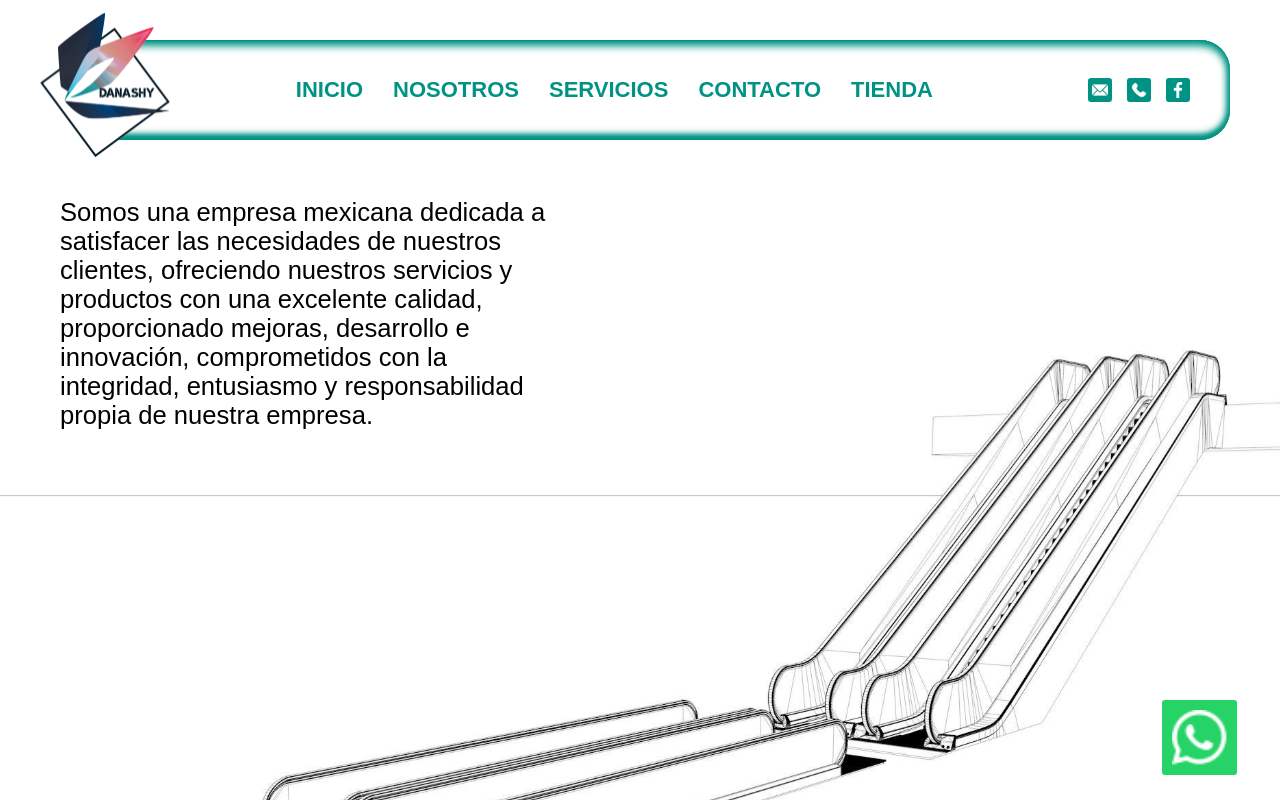
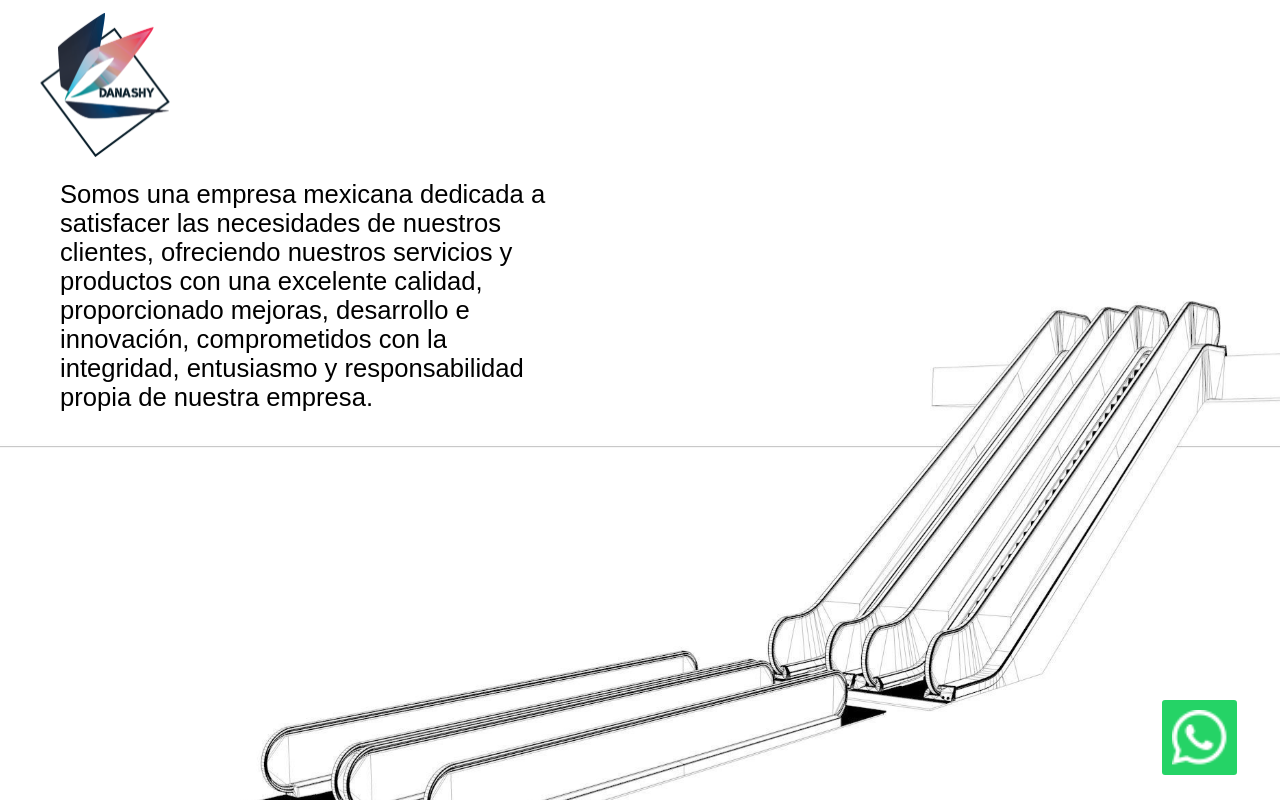
Before and after one commit to DanashyDEV/danashy-landing, a Next.js app: page /components/AboutSection in a window 1280 px wide. Shown: the top 800 px of the page. Built offline with nearby package versions, Linux system fonts and the light colour scheme; a web font is replaced by a local one.

Commit message:
Adding responsive footer adding feactures

```diff
--- a/src/app/components/AboutSection/AboutSection.module.css
+++ b/src/app/components/AboutSection/AboutSection.module.css
@@ -1,5 +1,5 @@
 .about {
-  margin-top: 98px;
+  padding-top: 98px;
   width: 100%;
   height: 100vh;
   min-height: 1200px;
@@ -29,7 +29,7 @@
 
 .text1 {
   padding-right: 60px;
-  top: 100px;
+  top: 180px;
   left: 60px;
   text-align: left;
 }
--- a/src/app/components/Footer/page.jsx
+++ b/src/app/components/Footer/page.jsx
@@ -60,7 +60,7 @@ export default function Footer() {
           &nbsp;&nbsp;contacto@danashy.mx
         </div>
       </div>
-      <div className={styles.legend}>© 2023 Danashy - Servicios Integrales</div>
+      <div className={styles.legend}>© 2024 Danashy - Servicios Integrales</div>
     </section>
   );
 }
--- a/src/app/components/HomeSection/page.jsx
+++ b/src/app/components/HomeSection/page.jsx
@@ -27,7 +27,7 @@ export default function HomeSection() {
           tu organización, desde edificios y plazas comerciales hasta unidades
           habitacionales.
         </p>
-        <Link href="/" className={styles.contact}>
+        <Link href="#contact" className={styles.contact}>
           CONTÁCTANOS
         </Link>
       </div>
--- a/src/app/components/Navbar/Navbar.module.css
+++ b/src/app/components/Navbar/Navbar.module.css
@@ -3,11 +3,15 @@
   top: 10px;
   left: 30px;
   z-index: 10;
+  -webkit-animation: slide-bottom 1s both;
+  animation: slide-bottom 1s both;
 }
 
 .hamburguer {
   display: none;
   background-color: var(--ligth-transparent);
+  -webkit-animation: slide-bottom 1s both;
+  animation: slide-bottom 1s both;
 }
 
 .menu {
@@ -25,7 +29,9 @@
     0px 1px 1px 0px var(--primary-color) inset;
   backdrop-filter: blur(20px);
   overflow: hidden;
-  overflow-y: hidden;
+  clip-path: polygon(0 0%, 0 0, 0 100%, 0% 100%);
+  -webkit-animation: slide2-bottom 1.2s both;
+  animation: slide2-bottom 1.2s both;
   z-index: 9;
 }
 
@@ -127,6 +133,9 @@
     left: 0;
     border-radius: 0;
     transition-duration: 1s;
+    clip-path: polygon(0 0, 100% 0, 100% 100%, 0 100%);
+    -webkit-animation: none;
+    animation: none;
   }
 
   .close {
@@ -176,7 +185,7 @@
   }
 }
 
-@media (max-width: 1024px) and (orientation: landscape){
+@media (max-width: 1024px) and (orientation: landscape) {
   .menu {
     overflow-y: scroll;
   }
@@ -189,3 +198,51 @@
     padding-bottom: 50px;
   }
 }
+
+/* Animations */
+
+@-webkit-keyframes slide-bottom {
+  0% {
+    -webkit-transform: translateY(-180px);
+    transform: translateY(-180px);
+  }
+  100% {
+    -webkit-transform: translateY(0px);
+    transform: translateY(0px);
+  }
+}
+@keyframes slide-bottom {
+  0% {
+    -webkit-transform: translateY(-180px);
+    transform: translateY(-180px);
+  }
+  100% {
+    -webkit-transform: translateY(0px);
+    transform: translateY(0px);
+  }
+}
+
+@-webkit-keyframes slide2-bottom {
+  0% {
+    -webkit-transform: translateY(-180px);
+    transform: translateY(-180px);
+  }
+  100% {
+    -webkit-transform: translateY(0px);
+    transform: translateY(0px);
+  }
+}
+@keyframes slide2-bottom {
+  0% {
+    -webkit-transform: translateY(-180px);
+    transform: translateY(-180px);
+  }
+  50% {
+    -webkit-transform: translateY(0px);
+    transform: translateY(0px);
+    clip-path: polygon(0 0%, 0 0, 0 100%, 0% 100%);
+  }
+  100% {
+    clip-path: polygon(0 0, 100% 0, 100% 100%, 0 100%);
+  }
+}
--- a/src/app/components/Navbar/page.jsx
+++ b/src/app/components/Navbar/page.jsx
@@ -23,6 +23,7 @@ export default function Navbar() {
   }, [width]);
 
   function handleMenu() {
+    if (width < 1025) {
       if (!clickHam) {
         setHam1(`${styles.bar1} ${styles.dg1}`);
         setHam2(`${styles.bar2} ${styles.dg2}`);
@@ -35,6 +36,7 @@ export default function Navbar() {
         setMenu(styles.close);
       }
       setClickHam(!clickHam);
+    }
   }
 
   return (
@@ -53,7 +55,7 @@ export default function Navbar() {
         <span className={ham2}></span>
         <span className={ham3}></span>
       </div>
-      <nav className={menu}>
+      <nav className={menu} onClick={() => handleMenu()}>
         <ul className={styles.navbar}>
           {NAV_LINKS.map((link) => (
             <Link href={link.href} key={link.key} className={styles.link}>
--- a/src/app/constants/page.js
+++ b/src/app/constants/page.js
@@ -18,30 +18,30 @@ import client3 from "@/app/assets/client3.svg"
 
 export const NAV_LINKS = [
   {
-    href: "/",
+    href: "#home",
     key: "home",
     label: "INICIO",
   },
   {
-    href: "/",
+    href: "#about",
     key: "about-us",
     label: "NOSOTROS",
   },
   {
-    href: "/",
+    href: "#services",
     key: "services",
     label: "SERVICIOS",
   },
   {
-    href: "/",
+    href: "#contact",
     key: "contact",
     label: "CONTACTO",
   },
-  {
-    href: "/",
-    key: "store",
-    label: "TIENDA",
-  },
+  // {
+  //   href: "/",
+  //   key: "store",
+  //   label: "TIENDA",
+  // },
 ];
 
 export const SOCIAL_MEDIA = [
@@ -53,7 +53,7 @@ export const SOCIAL_MEDIA = [
     {
         href: "https://wa.me/5618374471/?text=Requiro%20más%20información%20de%20sus%20servicios...",
         key: "teléfono",
-        icon: "/phone.svg"
+        icon: "/whatsapp.svg"
     },
     {
         href: "https://www.facebook.com/danashyoficial/",
--- a/src/app/layout.js
+++ b/src/app/layout.js
@@ -15,7 +15,7 @@ export default function RootLayout({ children }) {
   return (
     <html lang="es">
       <body className={radioCanada.className}>
-        <Navbar />
+        <header><Navbar /></header>
         {children}
         <WhatsApp />
       </body>
```
Also changed, not shown: src/app/page.module.css (deleted, +0 -230 lines). Lines whose indentation alone changed are shown as unchanged.
